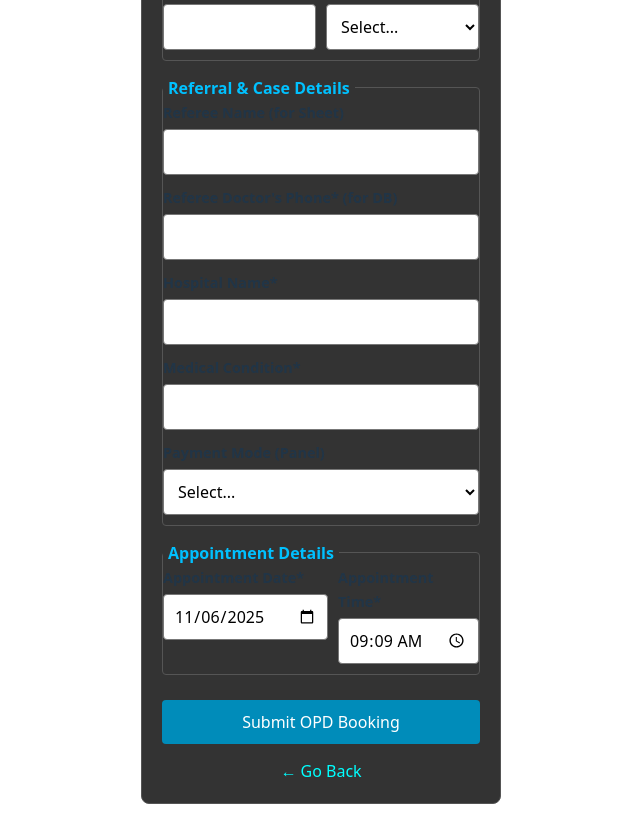
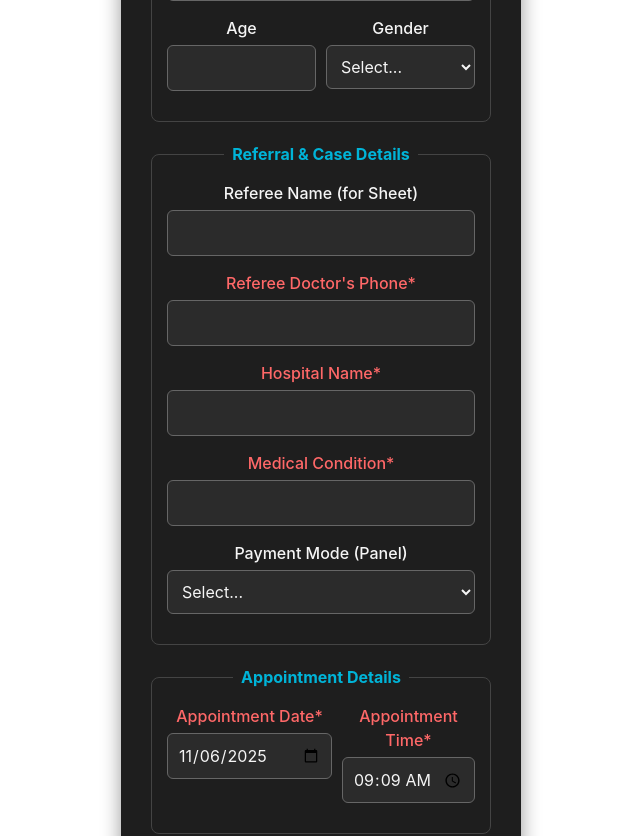
Before and after one commit to moneygoyal-del/crm-backend1, a React (Vite) app in the folder frontend/: page /book-opd in a window 1280 px wide. Shown: the part 480-1316 px from the top of the page, without its empty margins (319-959 px from the left). Built offline with nearby package versions, Linux system fonts and the light colour scheme; sample sign-in values are in the browser's storage.

Commit message:
feat(BookOpdPage): Enhance form functionality and styling

```diff
--- a/frontend/src/Pages/BookOpdPage.tsx
+++ b/frontend/src/Pages/BookOpdPage.tsx
@@ -1,149 +1,231 @@
-import { useState, useMemo, useEffect } from 'react'; // <-- 1. Import useEffect
-import { useNavigate } from 'react-router-dom';
-import api from '../api';
-import axios from 'axios';
+import { useState, useMemo, useEffect } from "react";
+import { useNavigate } from "react-router-dom";
+import api from "../api";
+import axios from "axios";
 
-// --- (Styles are unchanged) ---
-const styles = {
-    container: { width: '360px', margin: '40px auto', padding: '20px', border: '1px solid #555', borderRadius: '8px', textAlign: 'left' as const, backgroundColor: '#333' },
-    header: { padding: '10px', backgroundColor: '#ccc', color: '#242424', fontWeight: 'bold', fontSize: '1.2em', borderRadius: '8px 8px 0 0', margin: '-20px -20px 20px -20px', textAlign: 'center' as const},
-    fieldset: { border: '1px solid #555', borderRadius: '4px', marginBottom: '15px' },
-    legend: { fontWeight: 'bold', color: '#00c1ff', padding: '0 5px' },
-    input: { width: '100%', padding: '10px', margin: '5px 0 10px 0', boxSizing: 'border-box' as const, borderRadius: '4px', border: '1px solid #777', backgroundColor: '#fff', color: 'black' },
-    button: { width: '100%', padding: '10px', marginTop: '10px', backgroundColor: '#008CBA', color: 'white', border: 'none', borderRadius: '4px', cursor: 'pointer', fontSize: '1em' },
-    label: { fontWeight: 'bold', fontSize: '0.9em' },
-    labelRequired: { fontWeight: 'bold', fontSize: '0.9em', '::after': { content: '" *"', color: 'red' } },
-    error: { color: 'red', margin: '10px 0', textAlign: 'center' as const, backgroundColor: '#ffdddd', border: '1px solid red', padding: '10px', borderRadius: '4px' },
-    success: { color: 'lightgreen', margin: '10px 0', textAlign: 'center' as const, backgroundColor: '#ddffdd', border: '1px solid green', padding: '10px', borderRadius: '4px' },
-    backLink: { color: 'cyan', cursor: 'pointer', textAlign: 'center' as const, display: 'block', marginTop: '15px' },
-    splitRow: { display: 'flex', gap: '10px' },
-    splitCol: { flex: 1 }
-};
-
-// Helper functions (unchanged)
-const getTodayDate = () => new Date().toISOString().split('T')[0];
-const getCurrentTime = () => new Date().toTimeString().split(' ')[0].substring(0, 5);
+// --- Helper functions ---
+const getTodayDate = () => new Date().toISOString().split("T")[0];
+const getCurrentTime = () => new Date().toTimeString().split(" ")[0].substring(0, 5);
 
 export default function BookOpdPage() {
   const navigate = useNavigate();
 
   const [formData, setFormData] = useState({
     booking_reference: `WEB-${Date.now()}`,
-        patient_name: '',
-        patient_phone: '',
-        referee_name: '', // For Sheet
-        refree_phone_no: '', // For DB
-        hospital_name: '',
-        medical_condition: '',
-        city: '', // For Sheet
-        age: '',
-        gender: '',
-        panel: '',
+    patient_name: "",
+    patient_phone: "",
+    referee_name: "",
+    refree_phone_no: "",
+    hospital_name: "",
+    medical_condition: "",
+    city: "",
+    age: "",
+    gender: "",
+    panel: "",
     appointment_date: getTodayDate(),
     appointment_time: getCurrentTime(),
-        current_disposition: 'opd_booked'
+    current_disposition: "opd_booked",
   });
+
   const [loading, setLoading] = useState(false);
-    const [error, setError] = useState('');
-    const [success, setSuccess] = useState('');
+  const [error, setError] = useState("");
+  const [success, setSuccess] = useState("");
+  const [fade, setFade] = useState(false);
 
-    const userString = localStorage.getItem('user');
-    const user = userString ? JSON.parse(userString) : { name: "User" };
+  const user = JSON.parse(localStorage.getItem("user") || '{"name":"User"}');
 
   const minTime = useMemo(() => {
     const today = getTodayDate();
-        return formData.appointment_date === today ? getCurrentTime() : '00:00';
+    return formData.appointment_date === today ? getCurrentTime() : "00:00";
   }, [formData.appointment_date]);
 
+  // Auto-update time validation
+  useEffect(() => {
+    if (formData.appointment_date === getTodayDate()) {
+      const now = getCurrentTime();
+      if (formData.appointment_time < now) {
+        setFormData((prev) => ({ ...prev, appointment_time: now }));
+      }
+    }
+  }, [formData.appointment_date, formData.appointment_time]);
 
+  // --- Form change handler ---
   const handleChange = (e: React.ChangeEvent<HTMLInputElement | HTMLSelectElement>) => {
     const { name, value } = e.target;
-        setFormData(prev => ({ ...prev, [name]: value }));
-
-        // --- 2. THE BUGGY LOGIC IS REMOVED FROM HERE ---
+    setFormData((prev) => ({ ...prev, [name]: value }));
   };
 
-    // --- 3. THE FIX: Add a useEffect hook ---
-    // This code now runs *after* the state has updated
-    useEffect(() => {
-        // If the selected date is today...
-        if (formData.appointment_date === getTodayDate()) {
-            const now = getCurrentTime();
-            // ...and the selected time is in the past, reset it to the current time.
-            if (formData.appointment_time < now) {
-                setFormData(prev => ({ ...prev, appointment_time: now }));
-            }
-        }
-    }, [formData.appointment_date, formData.appointment_time]); // This hook depends on these two values
-    // --- END OF FIX ---
+  // --- Submit handler ---
+  const handleSubmit = async (e: React.FormEvent) => {
+    e.preventDefault();
+    setError("");
+    setSuccess("");
+    setLoading(true);
 
-
-    const handleSubmit = async (e: React.FormEvent) => {
-        // ... (This function is unchanged)
-        e.preventDefault();
-        setLoading(true);
-        setError('');
-        setSuccess('');
-
-        if (!formData.patient_name || !formData.patient_phone || !formData.refree_phone_no ||
-            !formData.hospital_name || !formData.medical_condition ||
-            !formData.appointment_date || !formData.appointment_time) {
+    if (
+      !formData.patient_name ||
+      !formData.patient_phone ||
+      !formData.refree_phone_no ||
+      !formData.hospital_name ||
+      !formData.medical_condition ||
+      !formData.appointment_date ||
+      !formData.appointment_time
+    ) {
       setError("Please fill in all required (*) fields.");
       setLoading(false);
       return;
     }
 
-        const payload = {
-            ...formData,
-            age: formData.age || 'N/A'
-        };
+    const payload = { ...formData, age: formData.age || "N/A" };
 
     try {
-            const response = await api.post('/patientLeads/create-web', payload);
-            setSuccess(`Success! Booking ${response.data.data.booking_reference} created.`);
+      const res = await api.post("/patientLeads/create-web", payload);
+      setSuccess(`✅ Booking ${res.data.data.booking_reference} created successfully.`);
+      setFade(true);
 
-            const today = getTodayDate();
-            const now = getCurrentTime();
+      // Reset after fade animation
+      setTimeout(() => {
+        setFade(false);
+        setSuccess("");
+      }, 4000);
+
       setFormData({
         booking_reference: `WEB-${Date.now()}`,
-                patient_name: '', patient_phone: '', referee_name: '', refree_phone_no: '',
-                hospital_name: '', medical_condition: '', city: '', age: '',
-                gender: '', panel: '',
-                appointment_date: today,
-                appointment_time: now,
-                current_disposition: 'opd_booked'
+        patient_name: "",
+        patient_phone: "",
+        referee_name: "",
+        refree_phone_no: "",
+        hospital_name: "",
+        medical_condition: "",
+        city: "",
+        age: "",
+        gender: "",
+        panel: "",
+        appointment_date: getTodayDate(),
+        appointment_time: getCurrentTime(),
+        current_disposition: "opd_booked",
       });
-            setTimeout(() => setSuccess(''), 5000);
-        } catch (err: unknown) {
+    } catch (err) {
       if (axios.isAxiosError(err)) {
         setError(err.response?.data?.message || "An error occurred.");
       } else {
-                setError("An unexpected error occurred.");
+        setError("Unexpected error occurred.");
       }
+    } finally {
+      setLoading(false);
     }
-        setLoading(false);
+  };
+
+  // --- Styles ---
+  const styles: Record<string, React.CSSProperties> = {
+    container: {
+      width: "400px",
+      margin: "40px auto",
+      padding: "30px",
+      borderRadius: "12px",
+      backgroundColor: "#1e1e1e",
+      color: "#f5f5f5",
+      fontFamily: "Inter, sans-serif",
+      boxShadow: "0 4px 20px rgba(0,0,0,0.4)",
+      transition: "all 0.3s ease",
+    },
+    header: {
+      fontSize: "1.3em",
+      fontWeight: 600,
+      textAlign: "center",
+      marginBottom: "20px",
+      color: "#00b4d8",
+    },
+    fieldset: {
+      border: "1px solid #444",
+      borderRadius: "8px",
+      marginBottom: "20px",
+      padding: "15px",
+    },
+    legend: {
+      color: "#00b4d8",
+      padding: "0 8px",
+      fontWeight: "bold",
+    },
+    label: { fontWeight: 500, display: "block", marginBottom: "5px" },
+    labelRequired: {
+      fontWeight: 500,
+      display: "block",
+      marginBottom: "5px",
+      color: "#ff6868",
+    },
+    input: {
+      width: "100%",
+      padding: "10px",
+      marginBottom: "15px",
+      borderRadius: "6px",
+      border: "1px solid #666",
+      backgroundColor: "#2b2b2b",
+      color: "#f5f5f5",
+      outline: "none",
+      transition: "border-color 0.2s ease",
+    },
+    splitRow: { display: "flex", gap: "10px" },
+    splitCol: { flex: 1 },
+    button: {
+      width: "100%",
+      padding: "12px",
+      backgroundColor: "#00b4d8",
+      border: "none",
+      borderRadius: "6px",
+      color: "white",
+      fontWeight: 600,
+      fontSize: "1em",
+      cursor: loading ? "not-allowed" : "pointer",
+      opacity: loading ? 0.6 : 1,
+      transition: "background-color 0.2s ease",
+    },
+    backLink: {
+      color: "#00b4d8",
+      cursor: "pointer",
+      textAlign: "center" as const,
+      display: "block",
+      marginTop: "15px",
+      textDecoration: "underline",
+      opacity: 0.8,
+    },
+    message: {
+      padding: "12px",
+      borderRadius: "8px",
+      marginBottom: "15px",
+      textAlign: "center" as const,
+      fontWeight: 500,
+      transition: "opacity 0.4s ease",
+      opacity: fade ? 0 : 1,
+    },
+    error: { background: "#ffdddd", color: "#a10000", border: "1px solid #a10000" },
+    success: { background: "#ddffdd", color: "#007500", border: "1px solid #007500" },
   };
 
   return (
     <div style={styles.container}>
-            <div style={styles.header}>Book New OPD</div>
-            <p style={{ textAlign: 'center', marginTop: '-10px', marginBottom: '20px' }}>
-                Logging as: <strong>{user.name}</strong>
+      <div style={styles.header}>📋 Book New OPD</div>
+      <p style={{ textAlign: "center", marginTop: "-10px", marginBottom: "20px" }}>
+        Logged in as <strong>{user.name}</strong>
       </p>
 
-            {error && <div style={styles.error}>{error}</div>}
-            {success && <div style={styles.success}>{success}</div>}
+      {error && <div style={{ ...styles.message, ...styles.error }}>{error}</div>}
+      {success && <div style={{ ...styles.message, ...styles.success }}>{success}</div>}
 
       <form onSubmit={handleSubmit}>
+        {/* --- Patient Details --- */}
         <fieldset style={styles.fieldset}>
           <legend style={styles.legend}>Patient Details</legend>
-                    {/* ... (Patient inputs unchanged) ... */}
+
           <label style={styles.labelRequired}>Patient Name*</label>
           <input style={styles.input} type="text" name="patient_name" value={formData.patient_name} onChange={handleChange} />
+
           <label style={styles.labelRequired}>Patient Phone*</label>
-                    <input style={styles.input} type="tel" name="patient_phone" value={formData.patient_phone} onChange={handleChange} />
-                    <label style={styles.label}>Patient City (for Sheet)</label>
+          <input style={styles.input} type="tel" name="patient_phone" maxLength={10} value={formData.patient_phone} onChange={handleChange} />
+
+          <label style={styles.label}>City</label>
           <input style={styles.input} type="text" name="city" value={formData.city} onChange={handleChange} />
+
           <div style={styles.splitRow}>
             <div style={styles.splitCol}>
               <label style={styles.label}>Age</label>
@@ -161,17 +243,22 @@ export default function BookOpdPage() {
           </div>
         </fieldset>
 
+        {/* --- Referral & Case Details --- */}
         <fieldset style={styles.fieldset}>
           <legend style={styles.legend}>Referral & Case Details</legend>
-                    {/* ... (Referral inputs unchanged) ... */}
+
           <label style={styles.label}>Referee Name (for Sheet)</label>
           <input style={styles.input} type="text" name="referee_name" value={formData.referee_name} onChange={handleChange} />
-                    <label style={styles.labelRequired}>Referee Doctor's Phone* (for DB)</label>
-                    <input style={styles.input} type="tel" name="refree_phone_no" value={formData.refree_phone_no} onChange={handleChange} />
+
+          <label style={styles.labelRequired}>Referee Doctor's Phone*</label>
+          <input style={styles.input} type="tel" name="refree_phone_no" maxLength={10} value={formData.refree_phone_no} onChange={handleChange} />
+
           <label style={styles.labelRequired}>Hospital Name*</label>
           <input style={styles.input} type="text" name="hospital_name" value={formData.hospital_name} onChange={handleChange} />
+
           <label style={styles.labelRequired}>Medical Condition*</label>
           <input style={styles.input} type="text" name="medical_condition" value={formData.medical_condition} onChange={handleChange} />
+
           <label style={styles.label}>Payment Mode (Panel)</label>
           <select style={styles.input} name="panel" value={formData.panel} onChange={handleChange}>
             <option value="">Select...</option>
@@ -180,9 +267,10 @@ export default function BookOpdPage() {
           </select>
         </fieldset>
 
+        {/* --- Appointment Details --- */}
         <fieldset style={styles.fieldset}>
           <legend style={styles.legend}>Appointment Details</legend>
-                    {/* ... (Date/Time inputs unchanged) ... */}
+
           <div style={styles.splitRow}>
             <div style={styles.splitCol}>
               <label style={styles.labelRequired}>Appointment Date*</label>
@@ -209,12 +297,12 @@ export default function BookOpdPage() {
           </div>
         </fieldset>
 
-                <button style={styles.button} type="submit" disabled={loading}>
+        <button type="submit" style={styles.button} disabled={loading}>
           {loading ? "Submitting..." : "Submit OPD Booking"}
         </button>
 
         <a onClick={() => navigate(-1)} style={styles.backLink}>
-                    &larr; Go Back
+          ← Go Back
         </a>
       </form>
     </div>
```
Lines whose indentation alone changed are shown as unchanged.
